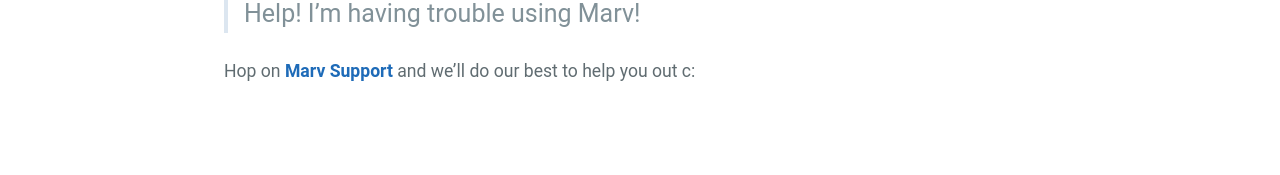
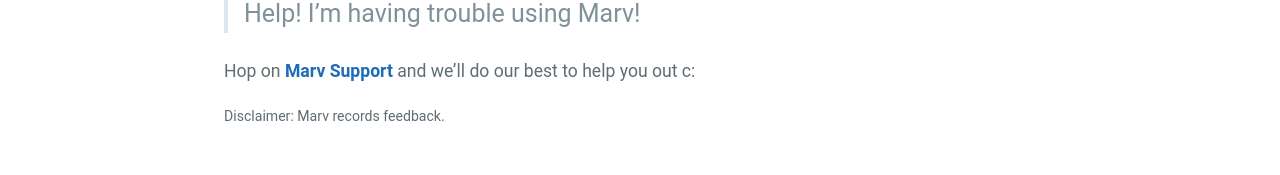
Before and after one commit to mymindishazel/marv-docs, a Jekyll site: the page built from index.md, in a window 1280 px wide. Shown: the part 1259-1434 px from the top of the page. Built offline with Jekyll 4.4.1, drawn with Linux system fonts in a browser that asks for light colours; our own code applies the rules of GitHub Pages for plain Markdown files; before the commit the page ends 1393 px from its top, so only the background shows below that.

Commit message:
Update index.md

```diff
--- a/index.md
+++ b/index.md
@@ -37,3 +37,5 @@ Marv supports all major platforms, including...
 > Help! I'm having trouble using Marv!
 
 Hop on [**Marv Support**](https://discord.gg/WmDyx7C) and we'll do our best to help you out c:
+
+<small>Disclaimer: Marv records feedback.</small>
```
